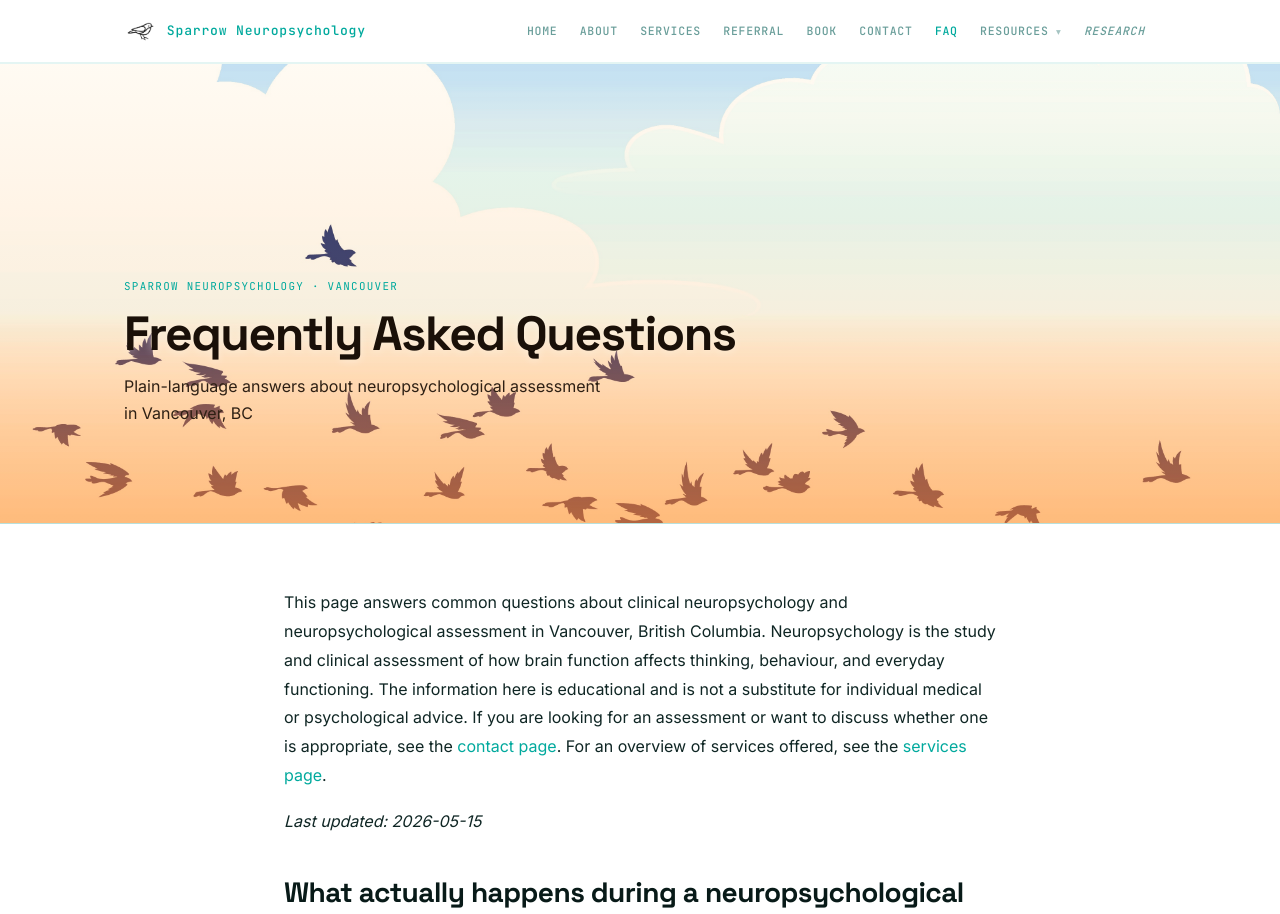
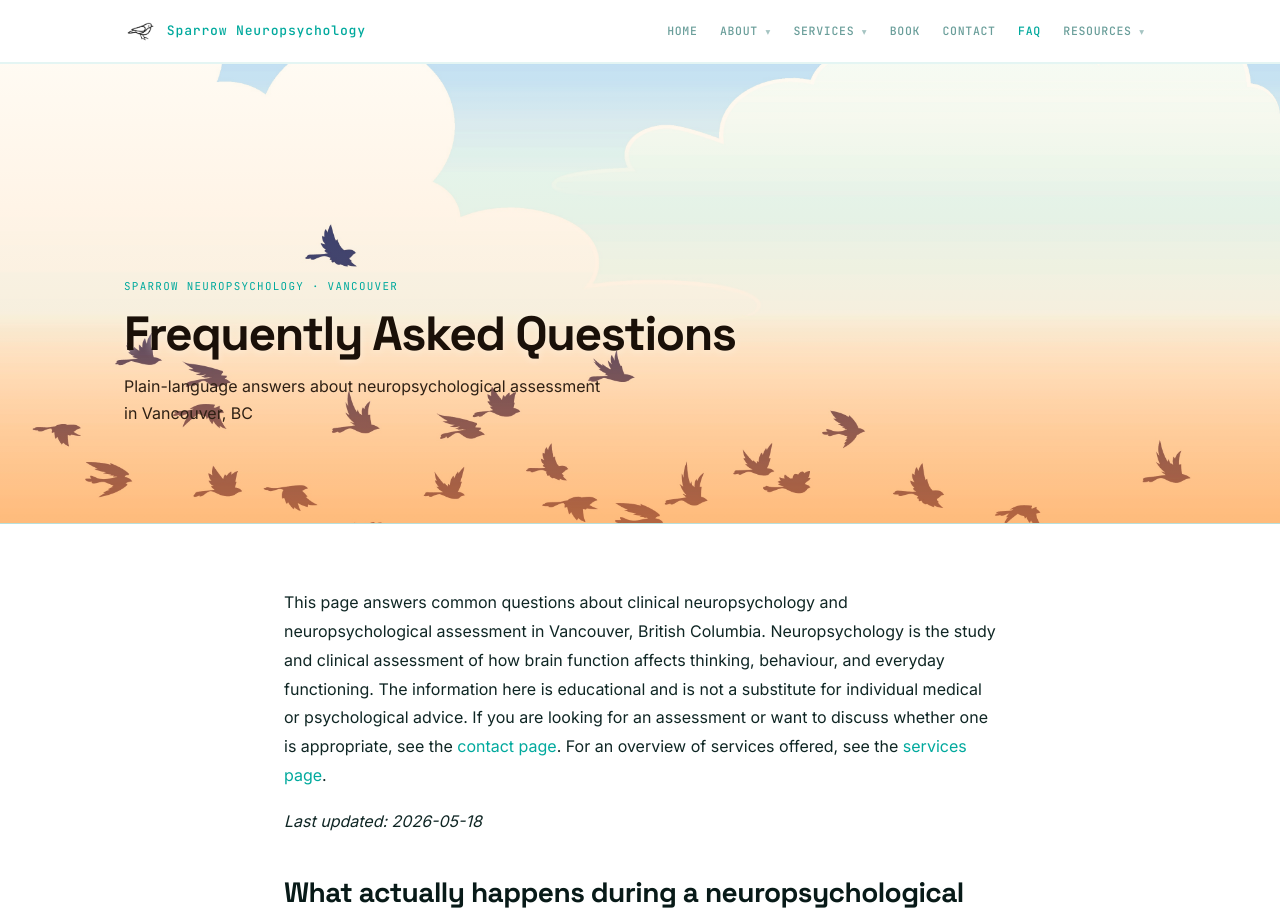
Before and after one commit to cfxb/sparrow-clinic, a Jekyll site: the page built from faq.md, in a window 1280 px wide. Shown: the top 914 px of the page. Built offline with Jekyll 4.4.1, drawn with Linux system fonts in a browser that asks for light colours.

Commit message:
nav: nest Referral under Services, Research under About
Top-level nav goes from 9 items to 7:

  Home  About ▾  Services ▾  Book  Contact  FAQ  Resources ▾
              └ Research        └ Referral

Rationale (per discussion):
- Patients searching for assessment hit /services/, /resources/<x>/,
  /faq/, /about/ — none of which move. Referral primarily serves
  referring clinicians and now nests under the workflow page it
  belongs to. Research is part of professional identity and now
  nests under About.
- URLs unchanged (/referral/ stays /referral/; cogneuro.net stays
  external). No 301s, no broken bookmarks, schema untouched.
- Internal-link weight to /referral/ drops slightly (nested in a
  dropdown vs top-level) but the page is still in the main nav, so
  the loss is much smaller than the alternative of footer-only.

Implementation notes:
- _data/navigation.yml: About and Services gain children: arrays;
  Research and Referral top-level entries removed.
- _includes/header.html: dropdown rendering (desktop and mobile)
  now honours child.external — adds target=_blank, rel=noopener,
  and the appropriate external-style class for external children.
  Previously only top-level externals were styled, so Research
  inside the About menu would have rendered as a plain link.
- _sass/_header.scss: new .site-nav__dropdown-item--external
  modifier (italic + warm-orange hover with the same low-opacity
  warm background as the top-level external variant). Mobile
  external children reuse the existing .mobile-nav__link--external.

Co-Authored-By: Claude Opus 4.7 (1M context) <noreply@anthropic.com>

```diff
--- a/_includes/header.html
+++ b/_includes/header.html
@@ -15,7 +15,10 @@
             </a>
             <div class="site-nav__dropdown-menu" role="menu">
               {% for child in link.children %}
-                <a href="{{ child.url }}" class="site-nav__dropdown-item{% if page.url == child.url %} site-nav__dropdown-item--active{% endif %}" role="menuitem">
+                <a href="{{ child.url }}"
+                   class="site-nav__dropdown-item{% if child.external %} site-nav__dropdown-item--external{% elsif page.url == child.url %} site-nav__dropdown-item--active{% endif %}"
+                   {% if child.external %}target="_blank" rel="noopener"{% endif %}
+                   role="menuitem">
                   {{ child.title }}
                 </a>
               {% endfor %}
@@ -43,7 +46,9 @@
       </a>
       {% if link.children %}
         {% for child in link.children %}
-          <a href="{{ child.url }}" class="mobile-nav__link mobile-nav__link--child{% if page.url == child.url %} mobile-nav__link--active{% endif %}">
+          <a href="{{ child.url }}"
+             class="mobile-nav__link mobile-nav__link--child{% if child.external %} mobile-nav__link--external{% elsif page.url == child.url %} mobile-nav__link--active{% endif %}"
+             {% if child.external %}target="_blank" rel="noopener"{% endif %}>
             {{ child.title }}
           </a>
         {% endfor %}
--- a/_sass/_header.scss
+++ b/_sass/_header.scss
@@ -164,6 +164,15 @@
   &--active {
     color: $accent;
   }
+
+  &--external {
+    color: $text-muted;
+    font-style: italic;
+    &:hover {
+      color: $warm;
+      background: rgba(240, 100, 48, 0.10);
+    }
+  }
 }
 
 // ── Mobile toggle ─────────────────────────────────────────────
--- a/faq.md
+++ b/faq.md
@@ -19,7 +19,7 @@ This page answers common questions about clinical neuropsychology and neuropsych
   working, check `git config core.hooksPath` is set to `.githooks`.
   See CLAUDE.md.
 -->
-_Last updated: 2026-05-15_
+_Last updated: 2026-05-18_
 
 ## What actually happens during a neuropsychological assessment?
 
```
Also changed, not shown: _data/navigation.yml (+7 -5 lines).
